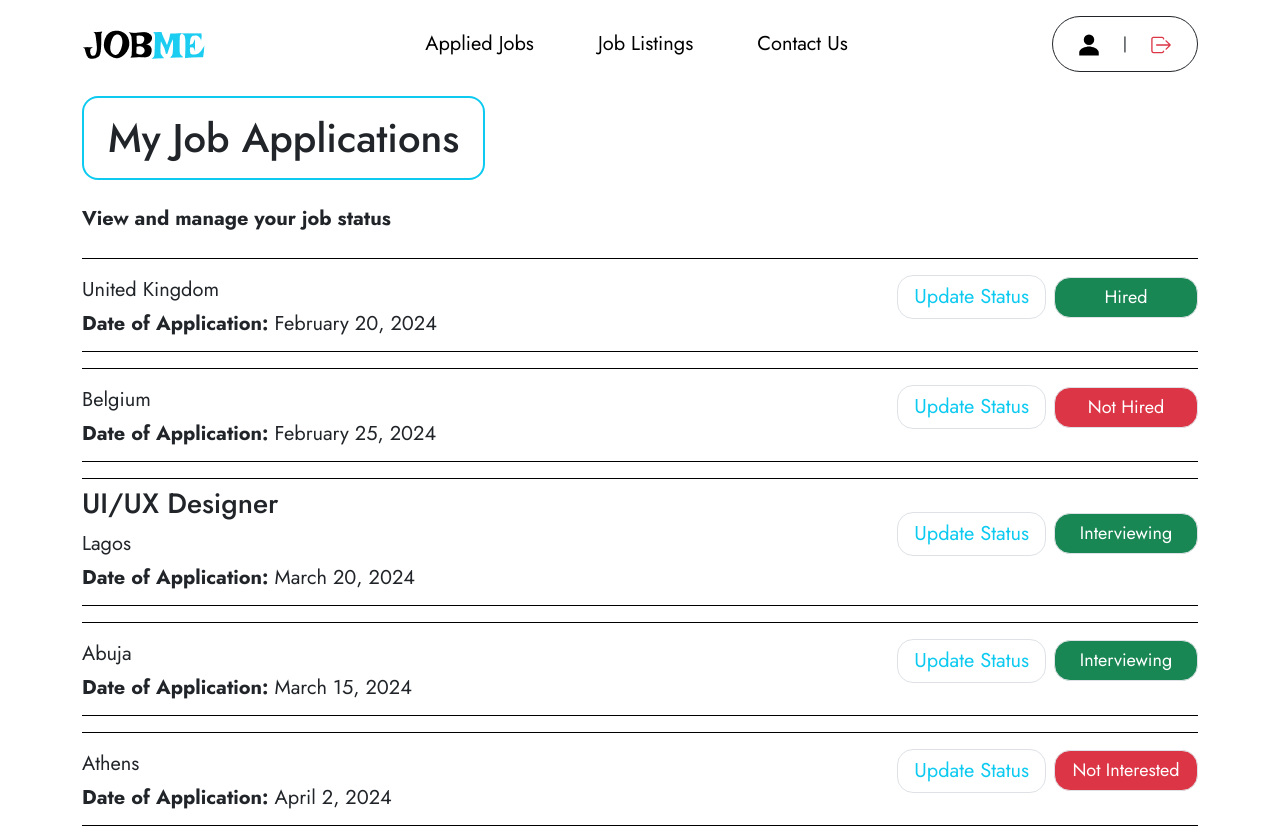
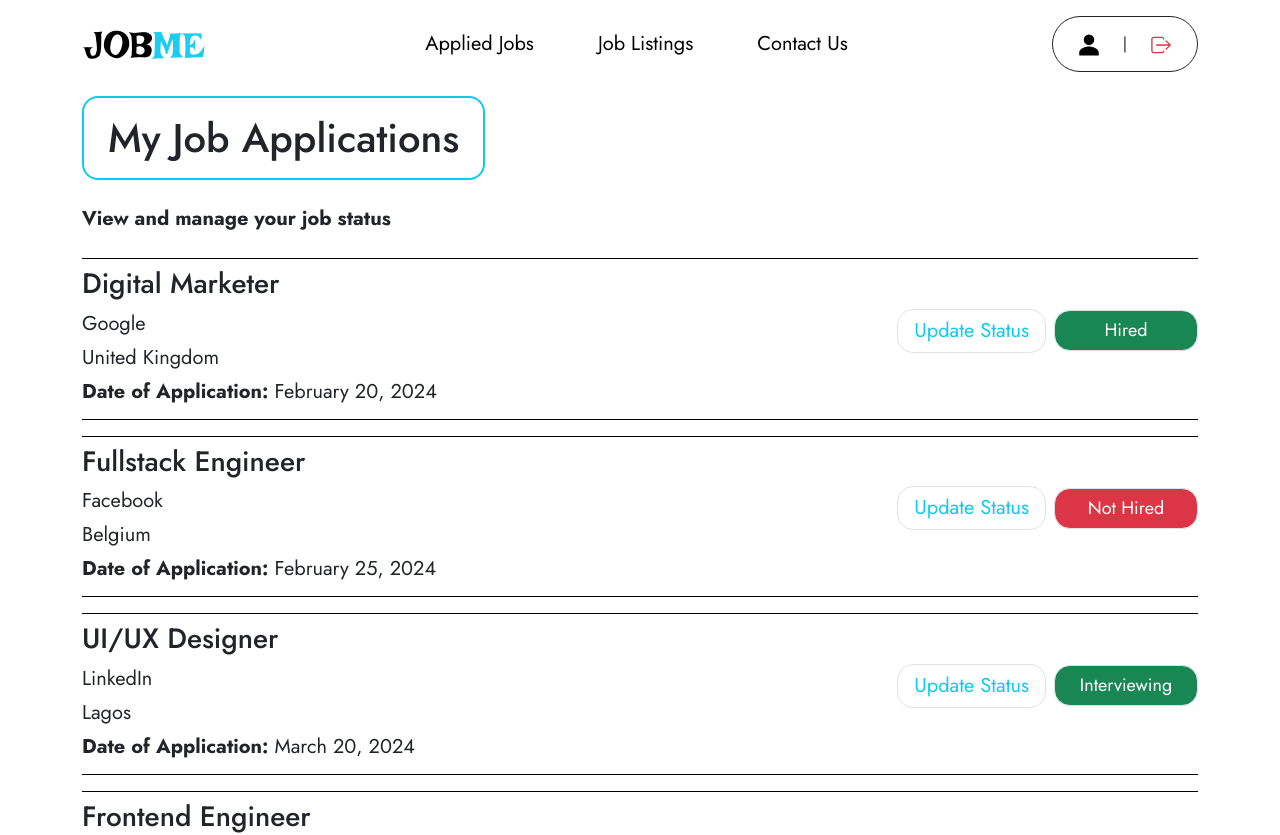
Before and after one commit to Muba-rak/Jobme-client-starter, a React (Vite) app: page /appliedjobs in a window 1280 px wide. Shown: the top 835 px of the page. Built offline with nearby package versions, Linux system fonts and the light colour scheme.

Commit message:
fixes: changed progress bug

```diff
--- a/src/components/Paginate.jsx
+++ b/src/components/Paginate.jsx
@@ -9,7 +9,7 @@
   const buttonStyles = (isDisabled) => ({
     cursor: isDisabled ? "not-allowed" : "pointer",
   });
-  console.log({ currentPage, pageNumbers, numOfPages });
+  // console.log({ currentPage, pageNumbers, numOfPages });
   return (
     <ul className="pagination mx-auto gap-3 w-25 d-flex justify-content-center">
       <li className="page-item">
--- a/src/components/UpdateStatusModal.jsx
+++ b/src/components/UpdateStatusModal.jsx
@@ -5,8 +5,8 @@
 
 const UpdateStatusModal = ({ id, showModal, setShowModal }) => {
   const [progress, setProgress] = useState("");
-  //   console.log(id);
-  //   console.log(progress);
+  console.log(id);
+  console.log(progress);
 
   return (
     <div>
--- a/src/data/jobs.jsx
+++ b/src/data/jobs.jsx
@@ -38,7 +38,7 @@
   },
   {
     _id: 3,
-    title: "UI/UX Designer",
+    jobTitle: "UI/UX Designer",
     companyName: "LinkedIn",
     salaryRange: "50-60k",
     mode: "part time",
--- a/src/pages/AppliedJobs.jsx
+++ b/src/pages/AppliedJobs.jsx
@@ -13,6 +13,11 @@
     } else {
       return "bg-success";
     }
+  };
+
+  const handleIdUpdate = (id) => {
+    setShowModal(true);
+    setUpdateId(id);
   };
   return (
     <div>
@@ -31,16 +36,22 @@
           </p>
           <div>
             {jobs.map((job) => {
-              const { title, company, location, dateApplied, status, _id } =
-                job;
+              const {
+                jobTitle,
+                companyName,
+                location,
+                dateApplied,
+                status,
+                _id,
+              } = job;
               return (
                 <div
                   key={_id}
                   className=" border border-black border-start-0 border-end-0 border-top-1 border-bottom-2 py-2 my-3 mx-auto d-md-flex justify-content-between align-items-center"
                 >
                   <div className="col-md-6">
-                    <h3> {title} </h3>
-                    <p className="fs-5 my-1">{company} </p>
+                    <h3> {jobTitle} </h3>
+                    <p className="fs-5 my-1">{companyName} </p>
                     <p className="fs-5 my-1"> {location} </p>
                     <p className="fs-5 my-1">
                       <span className="fw-bold">Date of Application: </span>
@@ -50,10 +61,7 @@
                   <div className="d-flex mt-3 mt-md-0 gap-2 justify-content-md-end align-items-center col-md-6">
                     <p>
                       <button
-                        onClick={() => {
-                          setShowModal(true);
-                          setUpdateId(_id);
-                        }}
+                        onClick={() => handleIdUpdate(_id)}
                         className="btn border border-1 border-tertiary rounded-4 bg-transparent text-info fs-5 px-3"
                       >
                         Update Status
```
